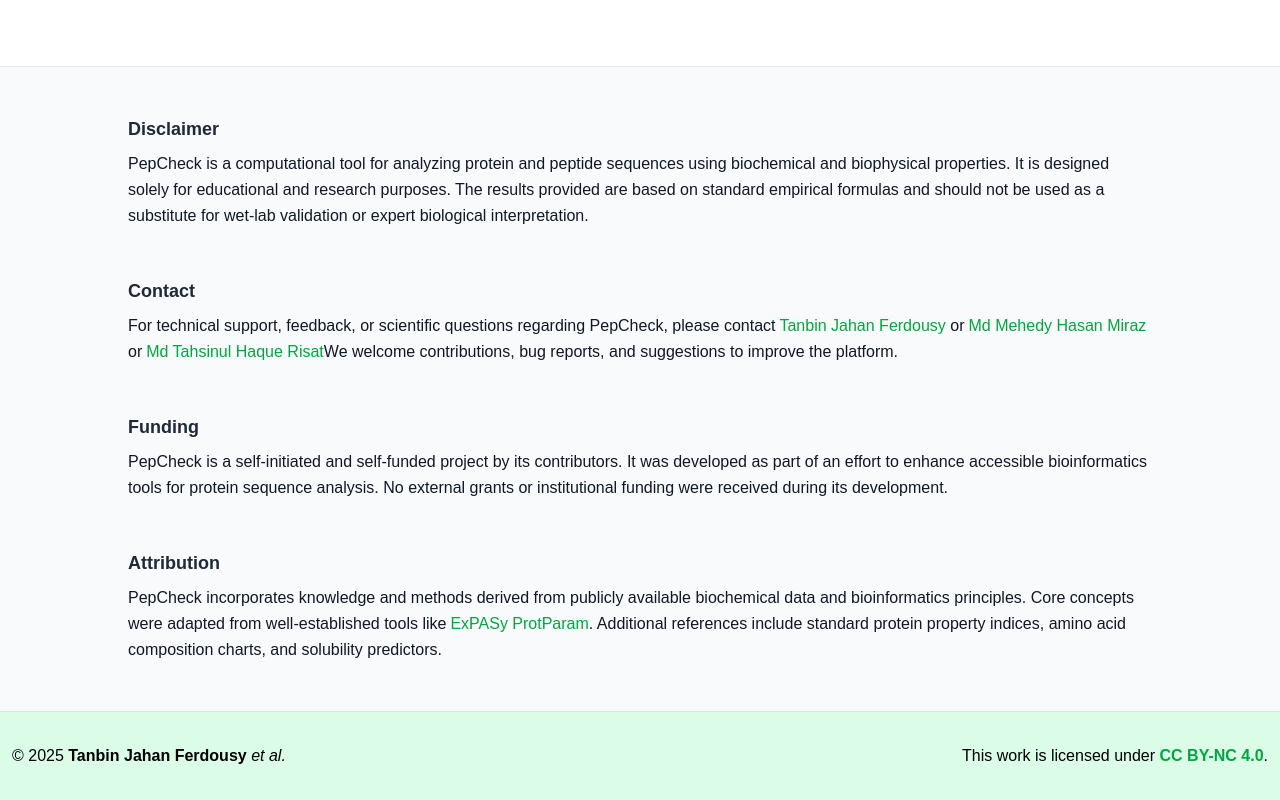
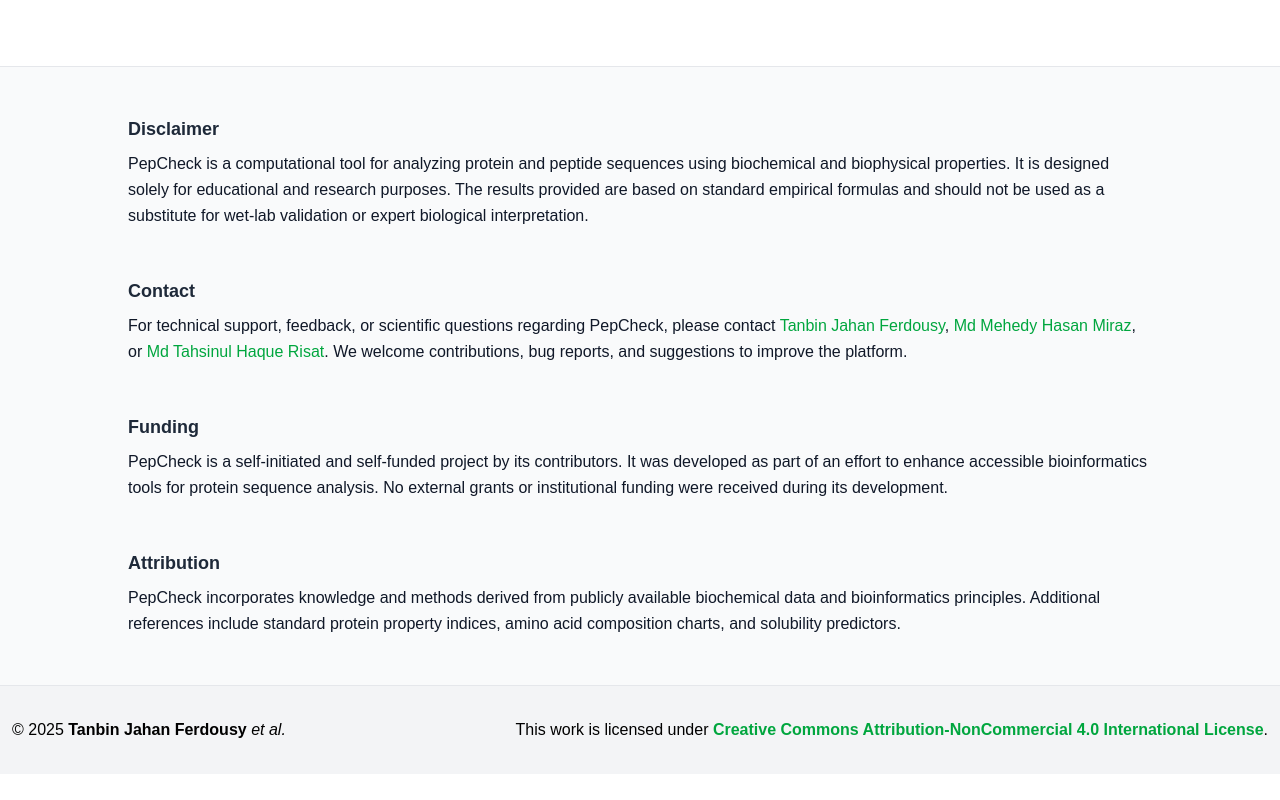
Before and after one commit to mdmehedyhasanmiraz/lab.sciencelet.org, a Next.js app: page /pepcheck in a window 1280 px wide. Shown: the part 480-1280 px from the top of the page. After the commit the page ends 1254 px from the top, so only its background shows below. Built offline with nearby package versions, Linux system fonts and the light colour scheme; a web font is replaced by a local one.

Commit message:
Update Footer and CreditsSection components; change footer background color and license text, and improve contact information formatting

```diff
--- a/components/Footer.tsx
+++ b/components/Footer.tsx
@@ -1,13 +1,13 @@
 const Footer = () => {
   return (
-    <footer className="bg-green-100 mx-auto border-t border-green-200 text-black">
+    <footer className="bg-gray-100 mx-auto border-t border-gray-200 text-black">
       <div className="text-center max-w-7xl mx-auto py-8 px-3 flex flex-col sm:flex-row justify-between items-center gap-4 sm:gap-0">
         <div className="">
           <p>&copy; {new Date().getFullYear()} <strong>Tanbin Jahan Ferdousy</strong> <i>et al.</i></p>
         </div>
         <div className="text-center sm:text-right">
           <p>
-            This work is licensed under <strong><a href="http://creativecommons.org/licenses/by-nc/4.0/" className="text-green-600">CC BY-NC 4.0</a></strong>.
+            This work is licensed under <strong><a href="http://creativecommons.org/licenses/by-nc/4.0/" className="text-green-600">Creative Commons Attribution-NonCommercial 4.0 International License</a></strong>.
             {/* <Link href="/privacy-policy" className="text-gray-600 hover:text-gray-800">Privacy Policy</Link> |{' '}
             <Link href="/terms" className="text-gray-600 hover:text-gray-800">Terms of Use</Link> */}
           </p>
--- a/components/home/CreditsSection.tsx
+++ b/components/home/CreditsSection.tsx
@@ -15,10 +15,10 @@ export default function CreditsSection() {
           <div>
             <h2 className="text-lg font-bold text-gray-800 mb-2">Contact</h2>
             <p>
-              For technical support, feedback, or scientific questions regarding PepCheck, please contact
-              <a href="mailto:tanbin.jahan.ferdousy@gmail.com" className="text-green-600 ml-1">Tanbin Jahan Ferdousy</a> or
-              <a href="mailto:mehedy.1872@gmail.com" className="text-green-600 ml-1">Md Mehedy Hasan Miraz</a> or
-              <a href="mailto:tahsinrisat2001@gmail.com" className="text-green-600 ml-1">Md Tahsinul Haque Risat</a>
+              For technical support, feedback, or scientific questions regarding PepCheck, please contact{" "}
+              <a href="mailto:tanbin.jahan.ferdousy@gmail.com" className="text-green-600">Tanbin Jahan Ferdousy</a>,{" "}
+              <a href="mailto:mehedy.1872@gmail.com" className="text-green-600">Md Mehedy Hasan Miraz</a>, or{" "}
+              <a href="mailto:tahsinul.haque2001@gmail.com" className="text-green-600">Md Tahsinul Haque Risat</a>.
               We welcome contributions, bug reports, and suggestions to improve the platform.
             </p>
           </div>
@@ -37,8 +37,6 @@ export default function CreditsSection() {
             <h2 className="text-lg font-bold text-gray-800 mb-2">Attribution</h2>
             <p>
               PepCheck incorporates knowledge and methods derived from publicly available biochemical data and bioinformatics principles.
-              Core concepts were adapted from well-established tools like
-              <a href="https://web.expasy.org/protparam/" target="_blank" rel="noopener noreferrer" className="text-green-600 ml-1">ExPASy ProtParam</a>.
               Additional references include standard protein property indices, amino acid composition charts, and solubility predictors.
             </p>
           </div>
```
